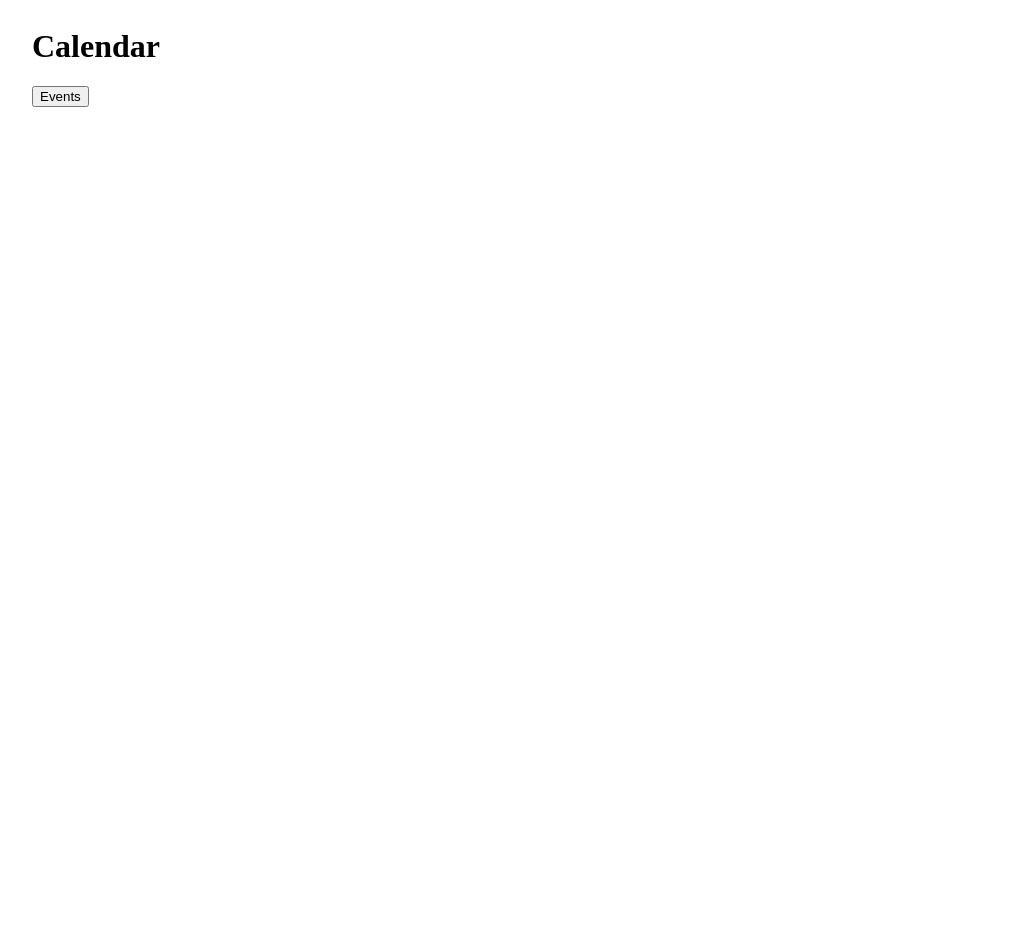
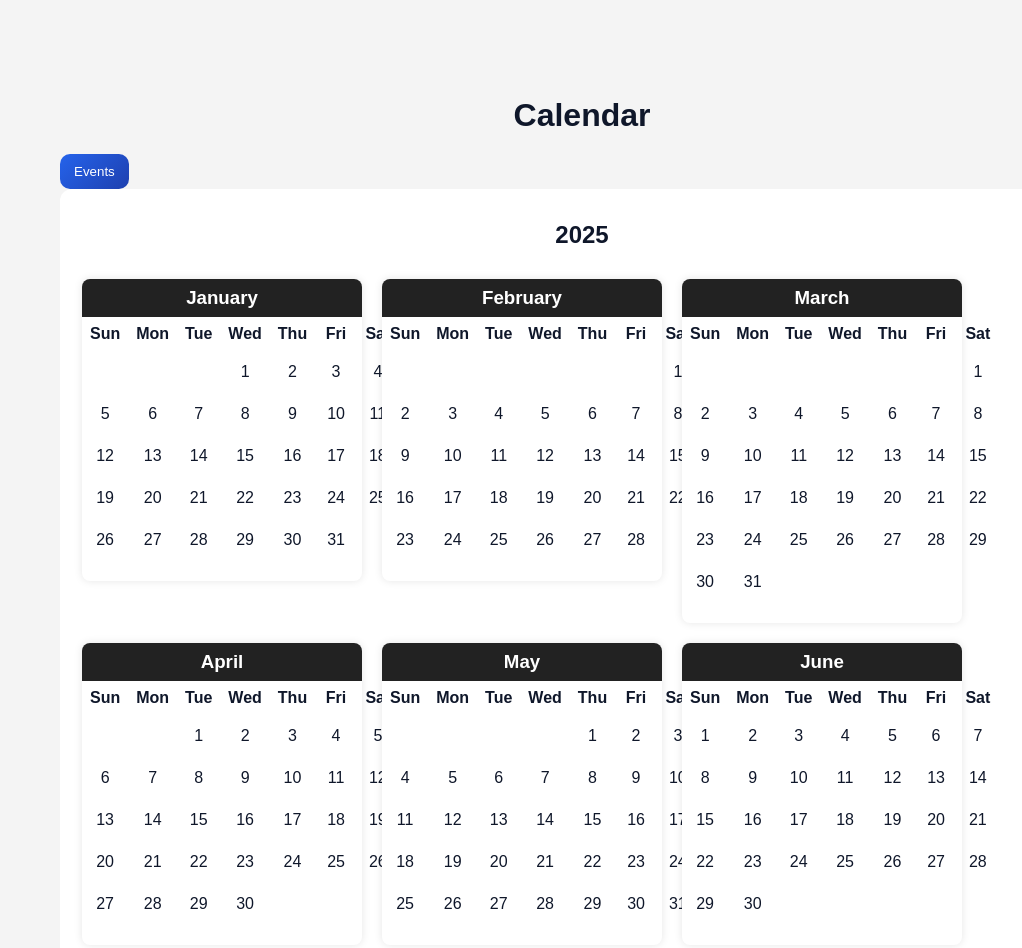
Before and after one commit to Shashank-Bisa/Klh-Hub-first-project-, a plain HTML site: page frontend/calendar.html in a window 1280 px wide. Shown: the top 948 px of the page, without its empty margins (58-1080 px from the left). Before the commit the page ends 800 px from the top, so only its background shows below. Drawn offline with Linux system fonts and the light colour scheme; the site is published under a folder, as on GitHub Pages, so addresses that start at the root find nothing.

Commit message:
fix(calendar): use relative asset paths so calendar works with file://

```diff
--- a/frontend/calendar.html
+++ b/frontend/calendar.html
@@ -4,8 +4,8 @@
   <meta charset="utf-8" />
   <meta name="viewport" content="width=device-width,initial-scale=1" />
   <title>Calendar - KLH Campus Hub</title>
-  <link rel="stylesheet" href="/assets/styles.css">
-  <link href="/assets/calendar-app.css" rel="stylesheet" />
+  <link rel="stylesheet" href="assets/styles.css">
+  <link href="assets/calendar-app.css" rel="stylesheet" />
   <style>
     .calendar-wrap{max-width:1100px;margin:28px auto}
     #calendar{background:#fff;border-radius:12px;padding:12px}
@@ -18,6 +18,6 @@
   <div id="calendar"></div>
   </div>
 
-  <script src="/assets/calendar-app.js" defer></script>
+  <script src="assets/calendar-app.js" defer></script>
 </body>
 </html>
```
